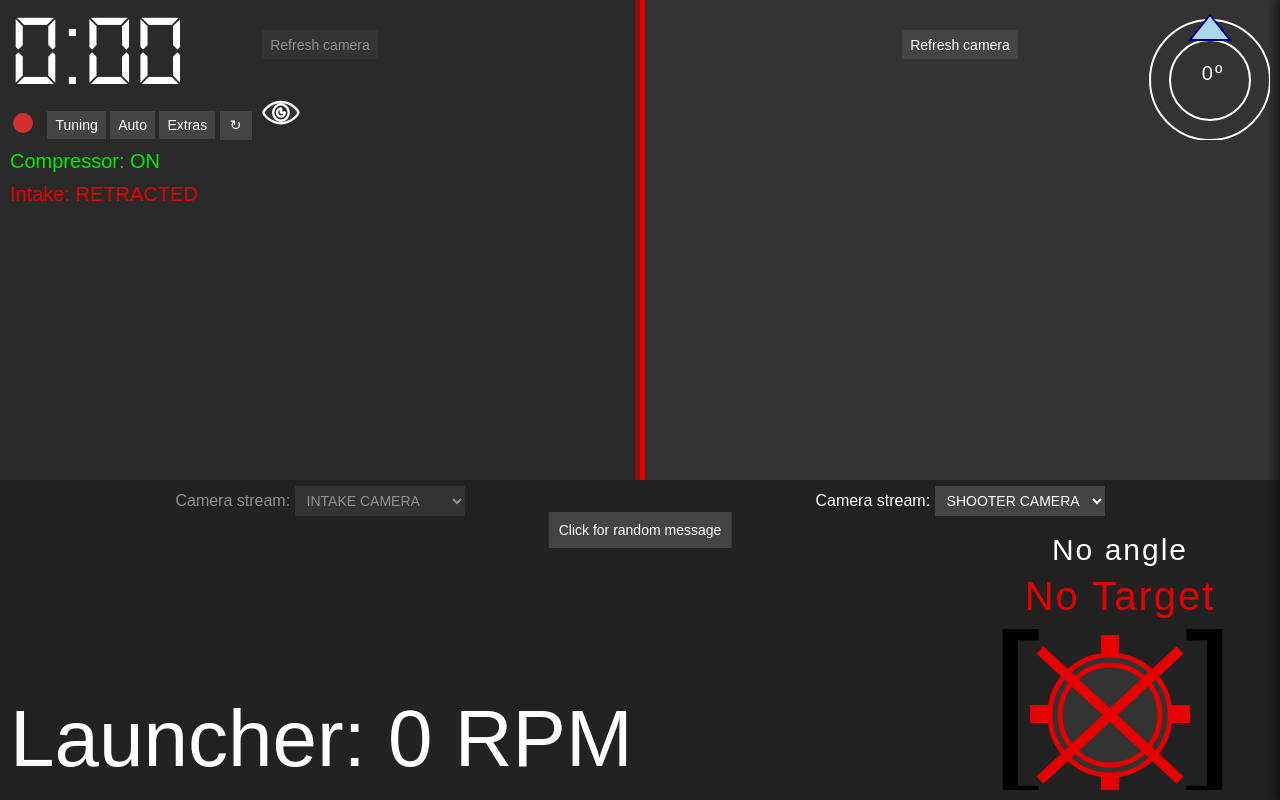
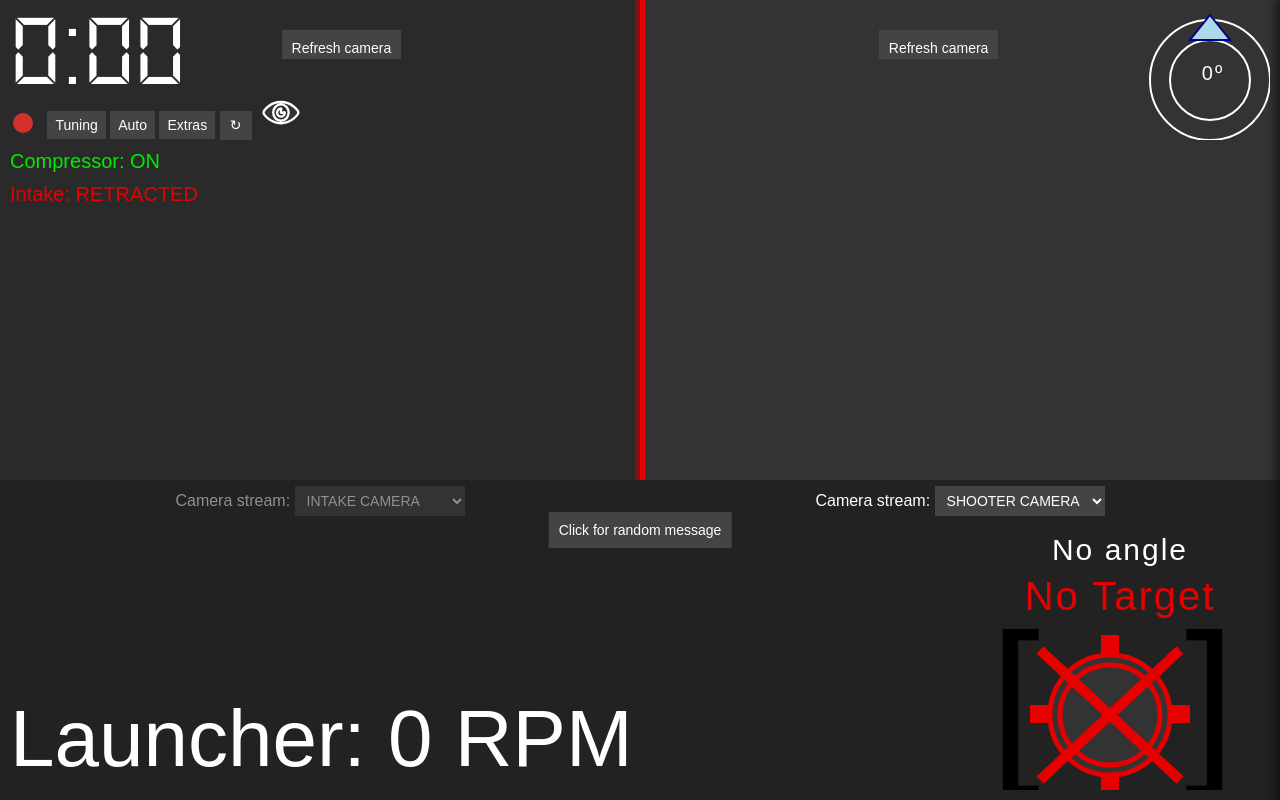
Before and after one commit to frc1418/2022-dashboard, an Electron app: page src/index.html in a window 1280 px wide. Drawn offline with Linux system fonts and the light colour scheme; no server answers.

Commit message:
move refresh buttons above other layers

```diff
--- a/src/css/ui.css
+++ b/src/css/ui.css
@@ -13,10 +13,18 @@ body > * {
     width: 2.5vw;
 }
 
-.camera-refresh {
+.camera-refresh1 {
     height: 29px;
     position: absolute;
     top: 30px;
+    left: 22%;
+}
+
+.camera-refresh2 {
+    height: 29px;
+    position: absolute;
+    top: 30px;
+    right: 22%;
 }
 
 .camera-options {
--- a/src/index.html
+++ b/src/index.html
@@ -27,7 +27,7 @@
                 <line x1="0" y1="20" x2="40" y2="20" stroke="red" />
                 <line x1="20" y1="0" x2="20" y2="40" stroke="red" />
             </svg>
-            <button class="camera-refresh" id="camera1-refresh">Refresh camera</button>
+            <!-- <button class="camera-refresh" id="camera1-refresh">Refresh camera</button> -->
             <div class="camera-options">
                 <label for="camera1-options-select">Camera stream: </label>
                 <div class="select-container" id="camera1-select-container">
@@ -52,7 +52,7 @@
                 <line x1="0" y1="20" x2="40" y2="20" stroke="red" />
                 <line x1="20" y1="0" x2="20" y2="40" stroke="red" />
             </svg>
-            <button class="camera-refresh" id="camera2-refresh">Refresh camera</button>
+            <!-- <button class="camera-refresh" id="camera2-refresh">Refresh camera</button> -->
             <div class="camera-options">
                 <label for="camera2-options-select">Camera stream: </label>
                 <div class="select-container" id="camera2-select-container">
@@ -185,6 +185,8 @@
     </svg>
     <div id="message-text"></div>
     <button id="message-button">Click for random message</button>
+    <button class="camera-refresh1" id="camera1-refresh">Refresh camera</button>
+    <button class="camera-refresh2" id="camera2-refresh">Refresh camera</button>
 </body>
 
 </html>
--- a/src/settings/window.json
+++ b/src/settings/window.json
@@ -1 +1 @@
-{"width":962,"height":700}
+{"width":1440,"height":794}
```
